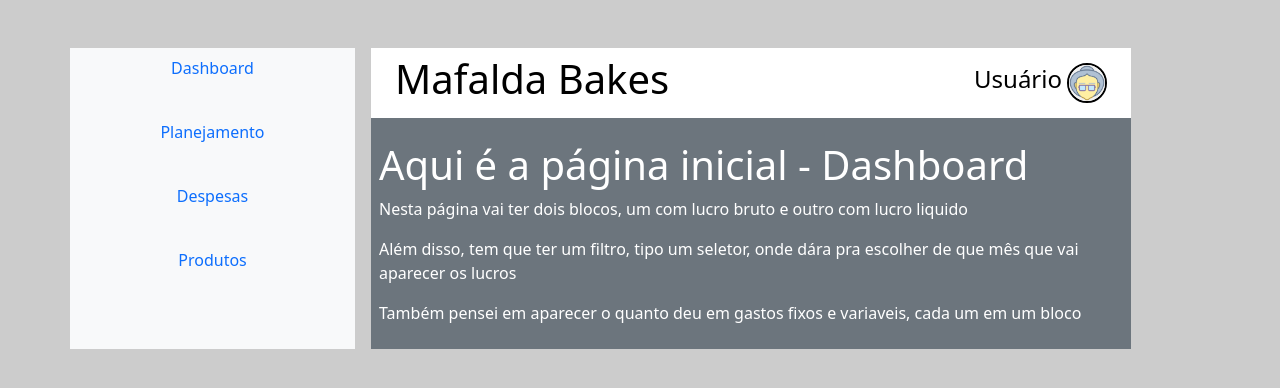
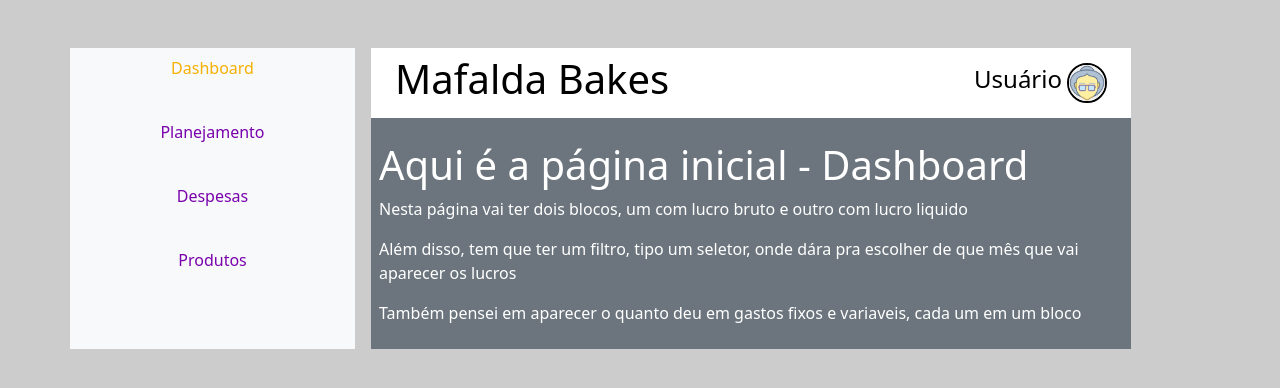
Before and after one commit to MontanoZ/mafaldabakes, a Vue app in the folder Delícias da Vovó/: page / in a window 1280 px wide. Shown: the top 388 px of the page. Built offline with nearby package versions, Linux system fonts and the light colour scheme.

Commit message:
Estilo dos link da Navbar

```diff
--- a/Delícias da Vovó/src/components/Navbar.vue
+++ b/Delícias da Vovó/src/components/Navbar.vue
@@ -1,6 +1,6 @@
 <template>
     <nav class="bg-light col-sm-3 ">
-        <ul class="nav flex-column text-center ">
+        <ul id="nav" class="nav flex-column text-center ">
             <RouterLink class=" nav-link" to="/">Dashboard</RouterLink><br>
             <RouterLink class=" nav-link" to="/Planejamento">Planejamento</RouterLink><br>
             <RouterLink class=" nav-link" to="/Despesas">Despesas</RouterLink><br>
@@ -22,5 +22,13 @@ export default {
 </script>
 
 <style scoped>
-
+    .nav-link {
+        color: #7900ac;
+    }
+    .nav-link:hover {
+        color: #4a0568;
+    }
+    #nav .router-link-exact-active{
+        color: #f5b000;
+    }
 </style>
```
